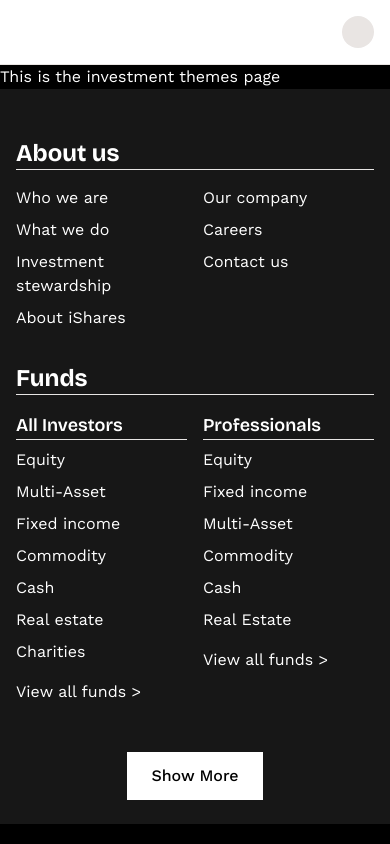
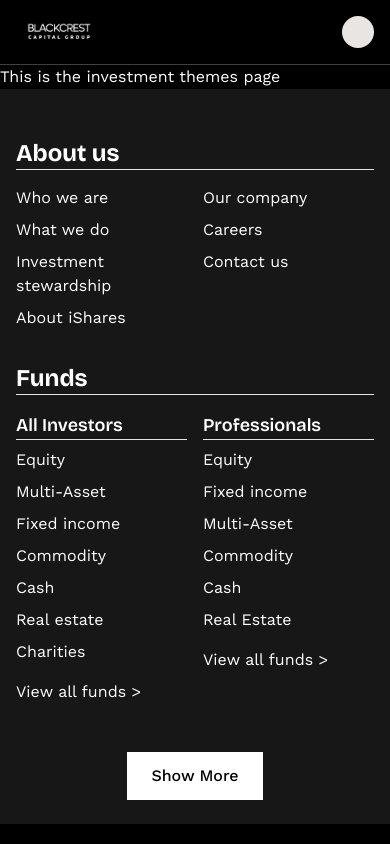
Before and after one commit to diabeney/investment, a Next.js app: page /solutions/investment-themes in a window 390 px wide. Shown: the top 844 px of the page. Built offline with nearby package versions, Linux system fonts and the light colour scheme; some icons are missing.

Commit message:
feat(app): add mobile fixes

```diff
--- a/src/app/(landing)/_components/mobile_navbar.tsx
+++ b/src/app/(landing)/_components/mobile_navbar.tsx
@@ -3,6 +3,8 @@
 import { Button } from "@/shared/components/ui/button";
 import { Icon } from "@iconify/react/dist/iconify.js";
 import { usePathname } from "next/navigation";
+import Image from "next/image";
+import Logo from "@/app/assets/logo_white.png";
 export default function MobileNavbar({
   isMenuOpen,
   closeMenuHandler,
@@ -32,7 +34,9 @@
         <Icon icon="material-symbols-light:close" className=" text-black" />
       </button>
       <nav className=" flex flex-col mt-10 p-4 gap-12">
-        <div className=" font-bold text-center">.logo</div>
+        <div className=" w-20 h-32 mx-auto overflow-hidden ">
+          <Image src={Logo} alt={'logo'} width={300} className={'h-full w-full object-cover object-top '}/>
+        </div>
         <ul className=" flex gap-6 flex-col font-semibold">
           {NavLinks.map((link) => {
             return (
@@ -44,7 +48,7 @@
                           isActive(link.href) ? "text-secondary font-bold" : ""
                       } flex items-center gap-3 text-lg`}
                   >
-                  <Icon icon={link.icon} />
+                    <Icon icon={link.icon}/>
                     {link.label}
                   </Link>
                 </li>
@@ -54,7 +58,7 @@
         <div className=" flex gap-3 items-center">
           <Link href={'/contact'} className=" px-6 py-2 bg-secondary text-black font-semibold">
             Contact Us
-          </Link >
+          </Link>
           <Icon
               icon={"solar:user-circle-bold"}
               className=" h-8 w-8 text-stone-200 "
--- a/src/app/(landing)/_components/navbar.tsx
+++ b/src/app/(landing)/_components/navbar.tsx
@@ -61,21 +61,23 @@
           </div>
         </nav>
       </header>
-      <div className="  block border-b md:hidden sticky z-50 top-0 bg-white">
+      <div className="  block border-b border-b-neutral-700 md:hidden sticky z-50 top-0 bg-black">
         <div className=" p-4 flex justify-between ">
-          <section>.logo</section>
+          <div className=" w-20 h-8 overflow-hidden ">
+            <Image src={Logo} alt={'logo'} width={300} className={'h-full w-full object-cover object-bottom '}/>
+          </div>
           <button
-            onClick={() => setMenuOpen(true)}
-            className=" w-fit bg-stone-200 p-2 rounded-full hover:opacity-80"
+              onClick={() => setMenuOpen(true)}
+              className=" w-fit bg-stone-200 p-2 rounded-full hover:opacity-80"
           >
             <Icon
-              icon="solar:hamburger-menu-line-duotone"
-              className=" text-black"
+                icon="solar:hamburger-menu-line-duotone"
+                className=" text-black"
             />
           </button>
         </div>
         {menuOpen && (
-          <MobileNavbar isMenuOpen={menuOpen} closeMenuHandler={closeMenu} />
+            <MobileNavbar isMenuOpen={menuOpen} closeMenuHandler={closeMenu}/>
         )}
       </div>
     </div>
```
Lines whose indentation alone changed are shown as unchanged.
